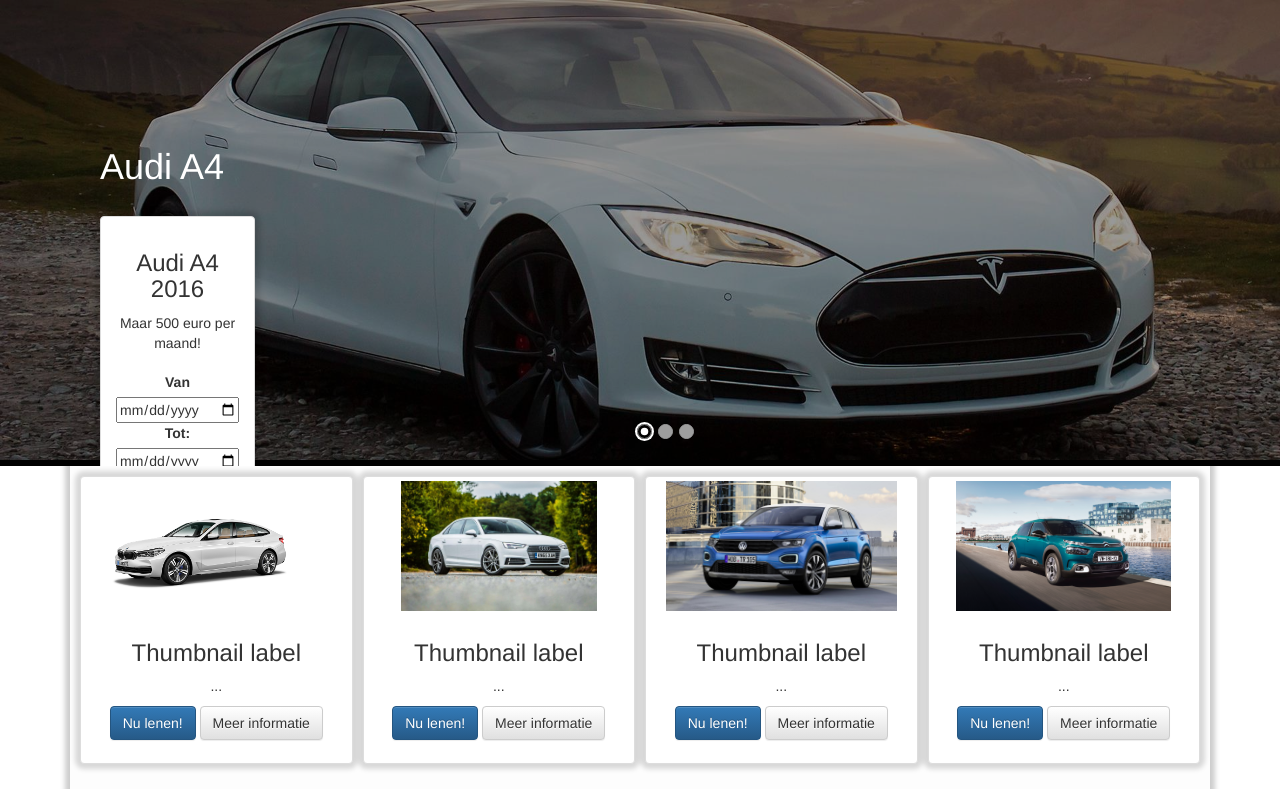
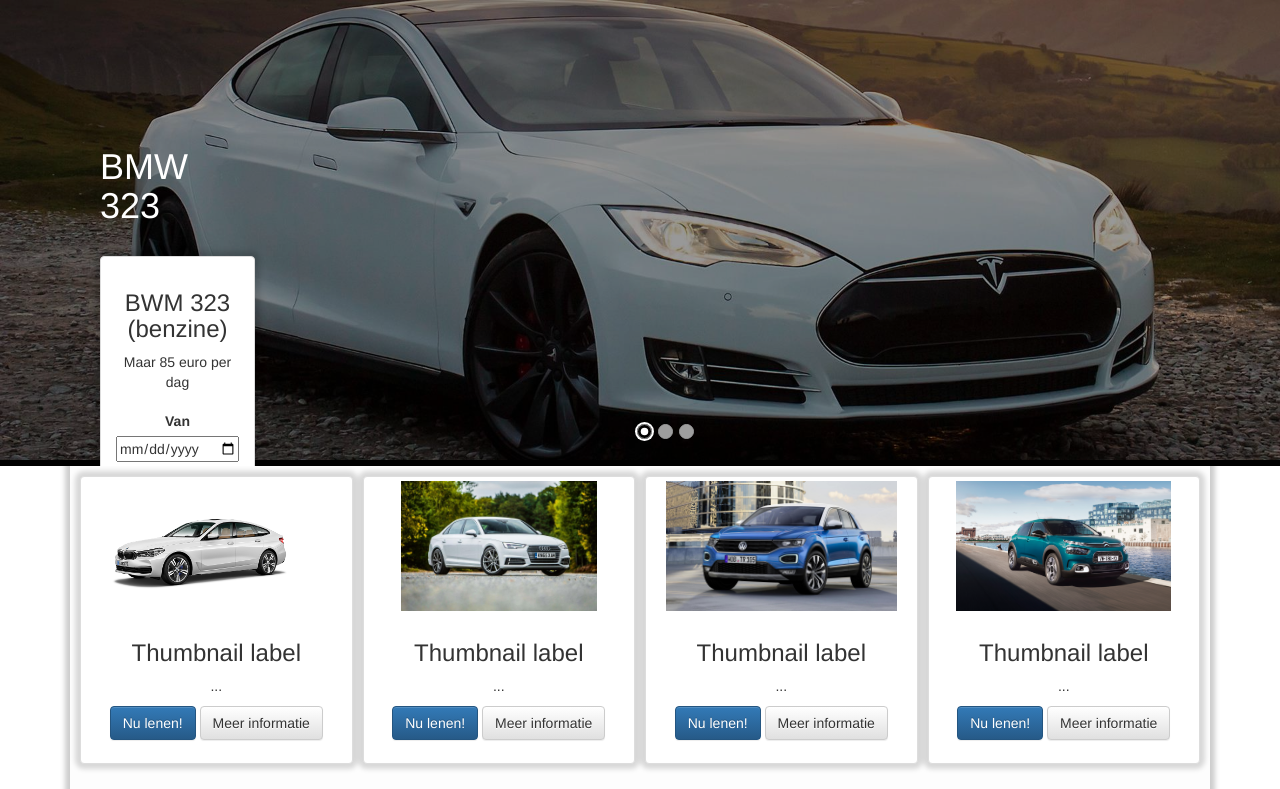
Before and after one commit to Niek99/Rent-a-Car, a PHP site: page / in a window 1280 px wide. Shown: the part 80-869 px from the top of the page. Run offline with PHP 8.4, Linux system fonts and the light colour scheme; some libraries are stand-ins or nearby versions; some web fonts are replaced.

Commit message:
Nieuwe update waarbij Registeren het doet

```diff
--- a/assets/css/style.css
+++ b/assets/css/style.css
@@ -92,10 +92,9 @@
 }
 .product_picture{
     float: left;
-    max
 }
 .product_text{
-    float: left;
+    float: right;
     margin-top: 5px;
 }
 .ingelogd{
--- a/classes/reserveerAuto.php
+++ b/classes/reserveerAuto.php
@@ -16,7 +16,7 @@ class reserveerAuto
         $mysqli = $DBconnect->ConnectToDB("root", "", "rent-a-car");
 
         // Maak hier de factuur aan in de database. Op dit moment hebben we nog niet meer dan 1 behandelaar. dus je kan standaard dat nummer invoegen.
-        //if(!isset($_SESSION['Factuur'])) {
+        if(!isset($_SESSION['Factuur'])) {
             if (isset($_SESSION['usr_id']) != "") {
                 $vandaag = date('Y-m-d');
                 $klantnummer = $_SESSION['usr_id'];
@@ -38,7 +38,7 @@ class reserveerAuto
             } else {
                 echo "log in om verder te kunnen gaan.";
             }
-        //}
+        }
 
         // doe hier de query en zorg ervoor dat de totaal prijs bepaald wordt.
         $result = mysqli_query($mysqli,"SELECT * FROM auto WHERE Kenteken = '" . $kenteken . "'");
--- a/includes/slider.php
+++ b/includes/slider.php
@@ -28,20 +28,34 @@
 
                         <div data-animation="animated zoomInRight" class="col-sm-2 col-md-2">
 
-                            <h1 style="color: white">Audi A4</h1><br>
+                            <h1 style="color: white">BMW 323</h1><br>
                             <div  class="thumbnail">
 
                                 <div class="caption" style="text-align: center">
-                                    <h3>Audi A4 2016</h3>
-                                    <p>Maar 500 euro per maand!</p>
+                                    <h3>BWM 323 (benzine)</h3>
+                                    <p>Maar 85 euro per dag</p>
                                 </div>
                                 <form>
+                                    <input type="hidden" value="18-YY-GG" name="kenteken">
                                     <label for="from">Van</label>
                                     <input type="date" id="from" name="from"><br>
                                     <label for="to">Tot:</label>
                                     <input type="date" id="to" name="to"><br>
-                                    <button class="btn btn-primary" style="margin-top: 5px;" type="submit">Verder</button>
+                                    <button class="btn btn-primary" style="margin-top: 5px;" type="submit" name="verzenden">Verder</button>
                                 </form>
+                                <?php
+                                if(isset($_POST['verzenden'])){
+                                    $vanafdatum = $_POST['from'];
+                                    $totdatum = $_POST['to'];
+                                    $kenteken = $_POST['kenteken'];
+
+                                    //roep hier de functie aan die de reservering toe gaat voegen.
+                                    require_once ("classes/reserveerAuto.php");
+                                    $registreren = new reserveerAuto();
+                                    $laatzien = $registreren->toevoegen($vanafdatum, $totdatum, $kenteken);
+                                    echo $laatzien;
+                                }
+                                ?>
                             </div>
                         </div>
                     </div>
@@ -54,27 +68,41 @@
         <div class="item">
 
             <!-- Slide Background -->
-            <img src="assets/img/Slider02.jpg" alt="Bootstrap Touch Slider"  class="slide-image"/>
+            <img src="http://cdn.bmwblog.com/wp-content/uploads/2015/08/2016-bmw-730d-images-1900x1200-08.jpg" alt="Bootstrap Touch Slider"  class="slide-image"/>
             <div class="bs-slider-overlay"></div>
             <!-- Slide Text Layer -->
             <div class="slide-text slide_style_left">
 
                 <div data-animation="animated zoomInRight" class="col-sm-2 col-md-2">
 
-                    <h1 style="color: white">Audi A4</h1><br>
+                    <h1 style="color: white">BMW 730</h1><br>
                     <div  class="thumbnail">
 
                         <div class="caption" style="text-align: center">
-                            <h3>Audi A4 2016</h3>
-                            <p>Maar 500 euro per maand!</p>
+                            <h3>BMW 730 (Diesel v12)</h3>
+                            <p>Maar 85 euro per dag</p>
                         </div>
                         <form>
+                            <input type="hidden" value="11-PO-TT" name="kenteken">
                             <label for="from">Van</label>
                             <input type="date" id="from" name="from"><br>
                             <label for="to">Tot:</label>
                             <input type="date" id="to" name="to"><br>
-                            <button class="btn btn-primary" style="margin-top: 5px;" type="submit">Verder</button>
+                            <button class="btn btn-primary" style="margin-top: 5px;" type="submit" name="verzenden1">Verder</button>
                         </form>
+                        <?php
+                        if(isset($_POST['verzenden1'])){
+                            $vanafdatum = $_POST['from'];
+                            $totdatum = $_POST['to'];
+                            $kenteken = $_POST['kenteken'];
+
+                            //roep hier de functie aan die de reservering toe gaat voegen.
+                            require_once ("classes/reserveerAuto.php");
+                            $registreren = new reserveerAuto();
+                            $laatzien = $registreren->toevoegen($vanafdatum, $totdatum, $kenteken);
+                            echo $laatzien;
+                        }
+                        ?>
                     </div>
                 </div>
             </div>
@@ -93,20 +121,34 @@
 
                 <div data-animation="animated zoomInRight" class="col-sm-2 col-md-2">
 
-                    <h1 style="color: white">Audi A4</h1><br>
+                    <h1 style="color: white">BMW 525</h1><br>
                     <div  class="thumbnail">
 
                         <div class="caption" style="text-align: center">
-                            <h3>Audi A4 2016</h3>
-                            <p>Maar 500 euro per maand!</p>
+                            <h3>BMW 525 (turbodiesel)</h3>
+                            <p>Maar 100 euro per dag</p>
                         </div>
                         <form>
+                            <input type="hidden" value="23-67-RW" name="kenteken">
                             <label for="from">Van</label>
                             <input type="date" id="from" name="from"><br>
                             <label for="to">Tot:</label>
                             <input type="date" id="to" name="to"><br>
-                            <button class="btn btn-primary" style="margin-top: 5px;" type="submit">Verder</button>
+                            <button class="btn btn-primary" style="margin-top: 5px;" type="submit" name="verzenden2">Verder</button>
                         </form>
+                        <?php
+                        if(isset($_POST['verzenden2'])){
+                            $vanafdatum = $_POST['from'];
+                            $totdatum = $_POST['to'];
+                            $kenteken = $_POST['kenteken'];
+
+                            //roep hier de functie aan die de reservering toe gaat voegen.
+                            require_once ("../classes/reserveerAuto.php");
+                            $registreren = new reserveerAuto();
+                            $laatzien = $registreren->toevoegen($vanafdatum, $totdatum, $kenteken);
+                            echo $laatzien;
+                        }
+                        ?>
                     </div>
                 </div>
             </div>
```
